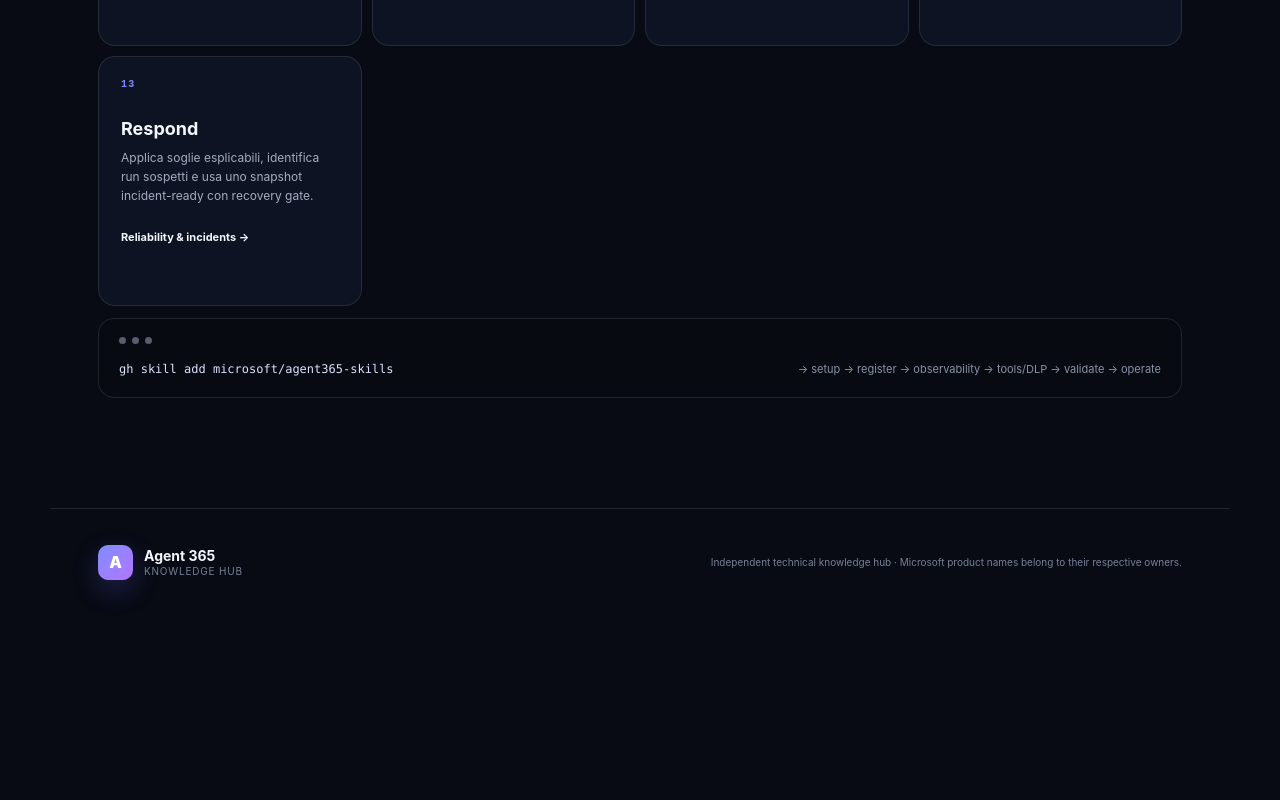
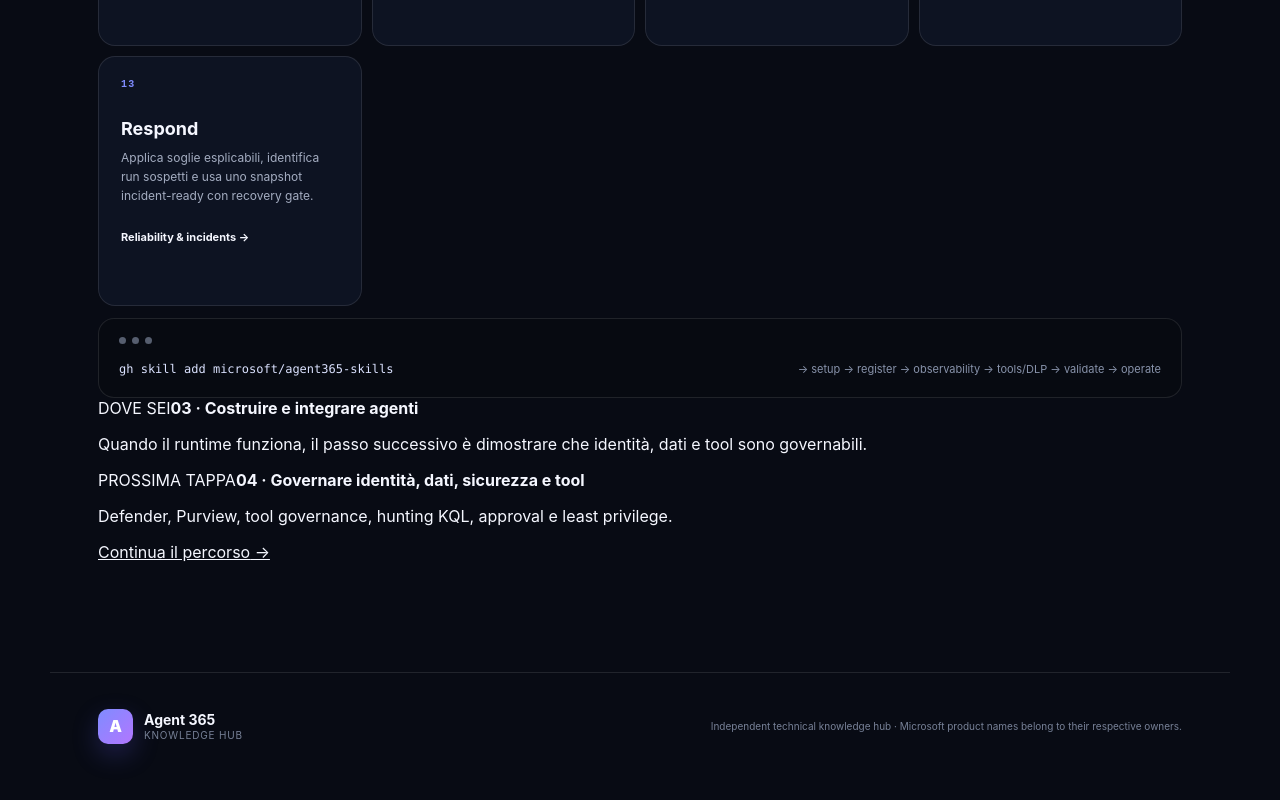
Before and after one commit to KeyserDSoze/Agent365, a React (Vite) app in the folder src/: page /developer in a window 1280 px wide. Shown: the part 1200-2000 px from the top of the page. Before the commit the page ends 1840 px from the top, so only its background shows below. Built offline with nearby package versions, Linux system fonts and the light colour scheme.

Commit message:
ux: connect developer path to governance journey

```diff
--- a/src/app/pages/DeveloperPage.jsx
+++ b/src/app/pages/DeveloperPage.jsx
@@ -2,6 +2,7 @@ import { Link } from 'react-router-dom'
 import { copy } from '../content.js'
 import { knowledgeRoute } from '../routing.js'
 import PageIntro from '../PageIntro.jsx'
+import JourneyNext from '../JourneyNext.jsx'
 
 export default function DeveloperPage({ lang }) {
   const t = copy[lang]
@@ -26,6 +27,14 @@ export default function DeveloperPage({ lang }) {
           <code>gh skill add microsoft/agent365-skills</code>
           <span>→ setup → register → observability → tools/DLP → validate → operate</span>
         </div>
+
+        <JourneyNext
+          lang={lang}
+          stageId="build"
+          title={lang === 'it'
+            ? 'Quando il runtime funziona, il passo successivo è dimostrare che identità, dati e tool sono governabili.'
+            : 'Once the runtime works, the next step is proving that identity, data and tools are governable.'}
+        />
       </section>
     </div>
   )
```
